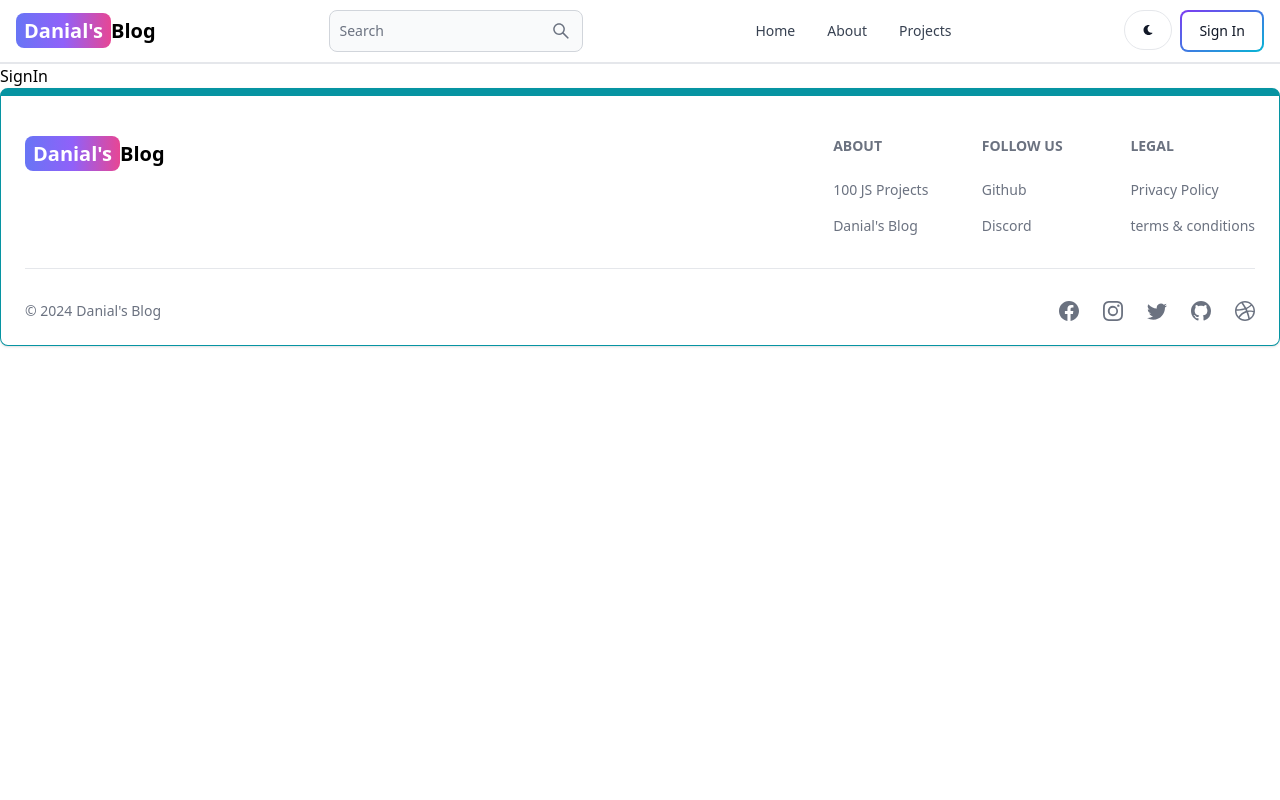
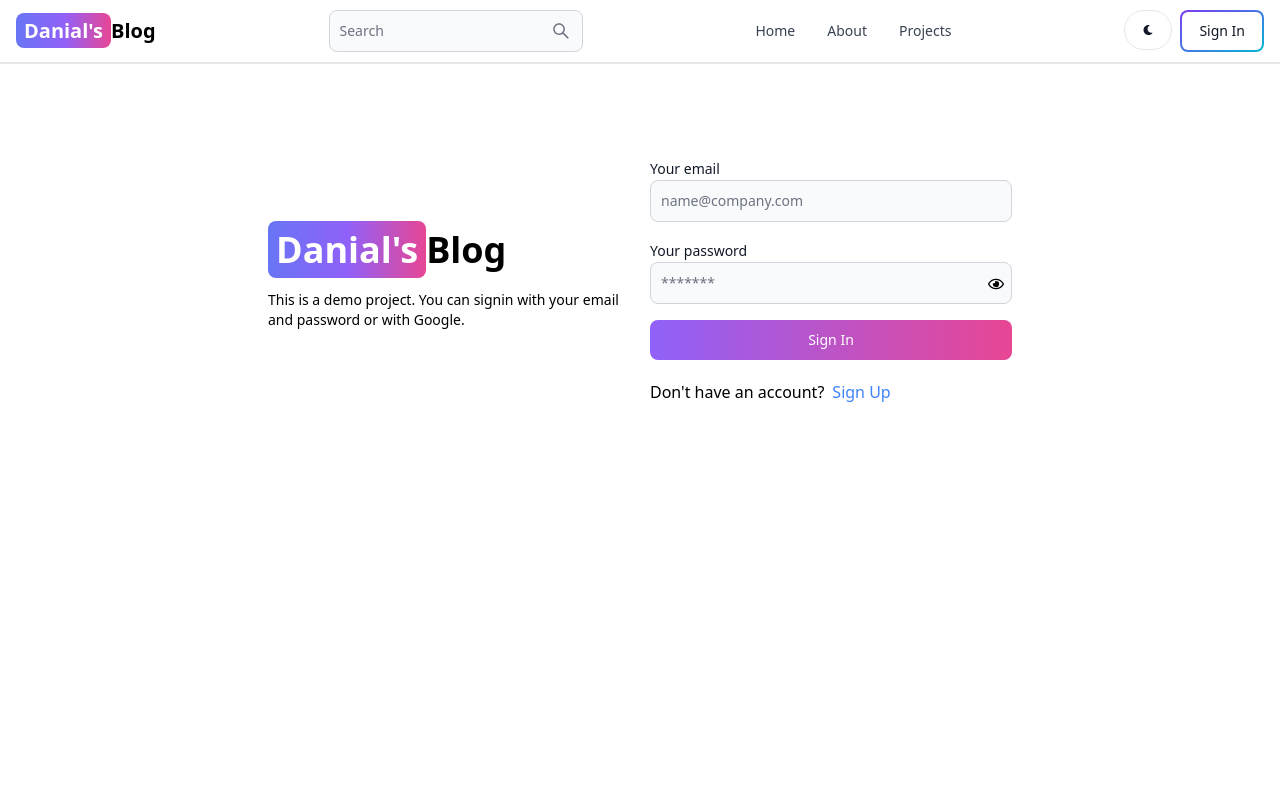
Before and after one commit to DanialAhsan93/mern-blog, a React (Vite) app in the folder client/: page /Sign-in in a window 1280 px wide. Shown: the top 800 px of the page. Built offline with nearby package versions, Linux system fonts and the light colour scheme.

Commit message:
complete signin page functionality

```diff
--- a/client/src/pages/SignIn.jsx
+++ b/client/src/pages/SignIn.jsx
@@ -1,7 +1,117 @@
-import React from 'react'
+import { Alert, Button, Label, Spinner, TextInput } from 'flowbite-react'
+import React, { useState } from 'react'
+import { Link, useNavigate } from 'react-router-dom';
+import { FaRegEye } from "react-icons/fa";
+import { GoEyeClosed } from "react-icons/go";
 
-export default function SignIn() {
+export default function Signin() {
+
+  const [formData, setformData] = useState({})
+  const [errormessage, seterrormessage] = useState(null);
+  const [Loading, setLoading] = useState(false);
+  const [visible, setvisible] = useState(false)
+  const navigate = useNavigate();
+
+  const handleChange = (e) => {
+    setformData({ ...formData, [e.target.id]: e.target.value.trim() })
+  }
+  const handleVisible = () => {
+    setvisible(!visible)
+  }
+
+  const handleSubmit = async (e) => {
+    e.preventDefault();
+    if (!formData.email || !formData.password) {
+      return seterrormessage('Please fill all the fields');
+    }
+    try {
+      setLoading(true);
+      seterrormessage(null)
+      const res = await fetch('api/auth/Signin', {
+        method: 'POST',
+        headers: { 'Content-Type': 'application/json' },
+        body: JSON.stringify(formData),
+      });
+      const data = await res.json()
+      if (data.success === false) {
+        seterrormessage(data.message)
+      }
+      setLoading(false);
+      if (res.ok) {
+        navigate('/')
+      }
+
+    } catch (error) {
+      seterrormessage(error.message);
+      setLoading(false)
+    }
+  }
   return (
-    <div>SignIn</div>
+    <div className='min-h-screen mt-20'>
+      <div className='flex p-3 max-w-3xl mx-auto flex-col md:flex-row md:items-center gap-5'>
+        {/* div for left side */}
+        <div className='flex-1'>
+          <Link to="/" className='font-bold dark:text-white text-4xl'>
+            <span className='px-2 py-1 bg-gradient-to-r from-indigo-500 via-purple-500 to-pink-500
+           text-white rounded-lg'>
+              Danial's
+            </span>
+            Blog
+          </Link>
+          <p className='text-sm mt-5'>
+            This is a demo project. You can signin with your email and password or with Google.
+          </p>
+        </div>
+
+        {/* div for the right side */}
+
+        <div className='flex-1'>
+          <form className='flex flex-col gap-4' onSubmit={handleSubmit}>
+            <div>
+              <Label value='Your email' />
+              <TextInput type='email' placeholder='name@company.com' id='email' onChange={handleChange} />
+            </div>
+            <div>
+              <Label value='Your password' />
+              <div className='relative'>
+                <TextInput
+                  type={visible ? "text" : "password"}
+                  placeholder='*******'
+                  id='password'
+                  onChange={handleChange}
+                />
+                <span className='absolute top-[14px] right-2 ' onClick={handleVisible}>{visible ? <GoEyeClosed /> : <FaRegEye />}</span>
+              </div>
+            </div>
+            <Button gradientDuoTone={"purpleToPink"} type='submit' disabled={Loading}>
+              {
+                Loading ?
+                  (
+                    <>
+                      <Spinner size={"sm"} />
+                      <span className='pl-3'>Loading...</span>
+                    </>
+                  ) :
+                  'Sign In'
+              }
+            </Button>
+          </form>
+          <div className='flex gap-2 mt-5'>
+            <span>Don't have an account?</span>
+            <Link to={"/Sign-up"} className='text-blue-500'>
+              Sign Up
+            </Link>
+          </div>
+          {
+            errormessage && (
+              <Alert className='mt-5' color={"failure"}>
+                {errormessage}
+              </Alert>
+            )
+          }
+        </div>
+
+      </div>
+    </div>
   )
 }
```
